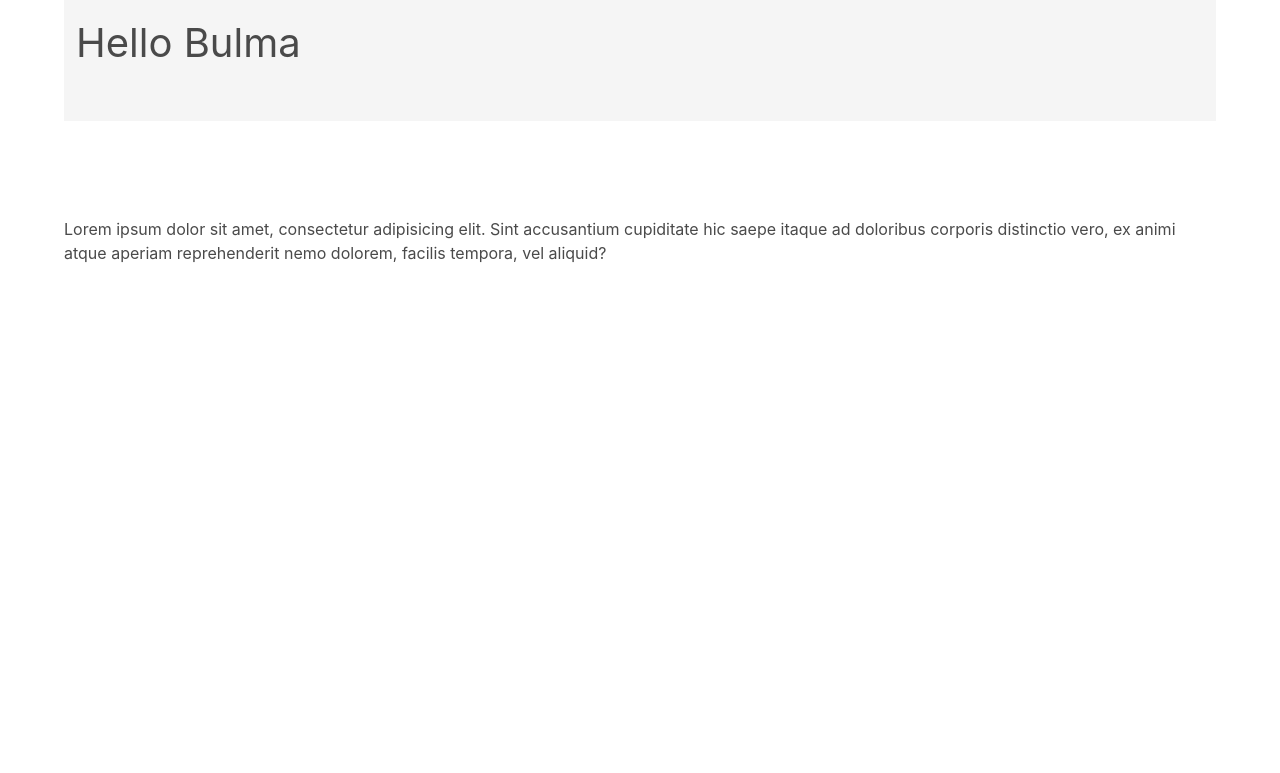
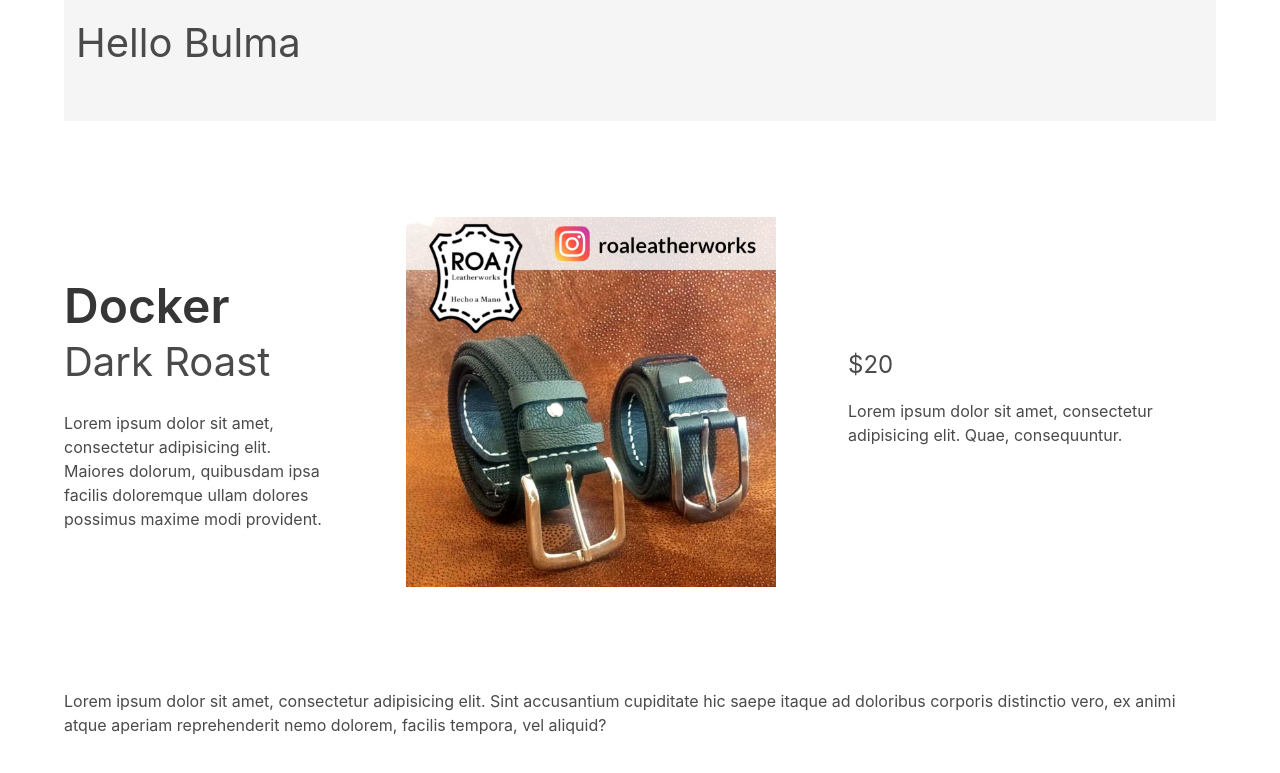
Before and after one commit to oroafulldev/tutorial-bulma, a plain HTML site: page spacing.html in a window 1280 px wide. Shown: the part 379-1152 px from the top of the page. Before the commit the page ends 800 px from the top, so only its background shows below. Drawn offline with nearby package versions, Linux system fonts and the light colour scheme.

Commit message:
Se crea sección con tres columnas

```diff
--- a/spacing.html
+++ b/spacing.html
@@ -48,6 +48,26 @@
         </div>
     </div>
 
+    <!-- Product Info using Grid -->
+    <section class="section">
+        <div class="container">
+            <div class="columns is-vcentered">
+                <div class="column is-3">
+                    <h1 class="is-size-1 title">Docker</h1>
+                    <h2 class="is-size-2 subtitle">Dark Roast</h2>
+                    <p>Lorem ipsum dolor sit amet, consectetur adipisicing elit. Maiores dolorum, quibusdam ipsa facilis doloremque ullam dolores possimus maxime modi provident.</p>
+                </div>
+                <div class="column is-5 has-text-centered">
+                    <img src="./images/correas.jpg" alt="Correas de cuero" class="px-6">
+                </div>
+                <div class="column is-4">
+                    <div class="is-size-4 mb-4">$20</div>
+                    <p class="mb-4">Lorem ipsum dolor sit amet, consectetur adipisicing elit. Quae, consequuntur.</p>
+                </div>
+            </div>
+        </div>
+    </section>
+
     <div class="section">
         <div class="container">
             <p>Lorem ipsum dolor sit amet, consectetur adipisicing elit. Sint accusantium cupiditate hic saepe itaque ad doloribus corporis distinctio vero, ex animi atque aperiam reprehenderit nemo dolorem, facilis tempora, vel aliquid?</p>
```
Also changed, not shown: images/correas.jpg (added).
